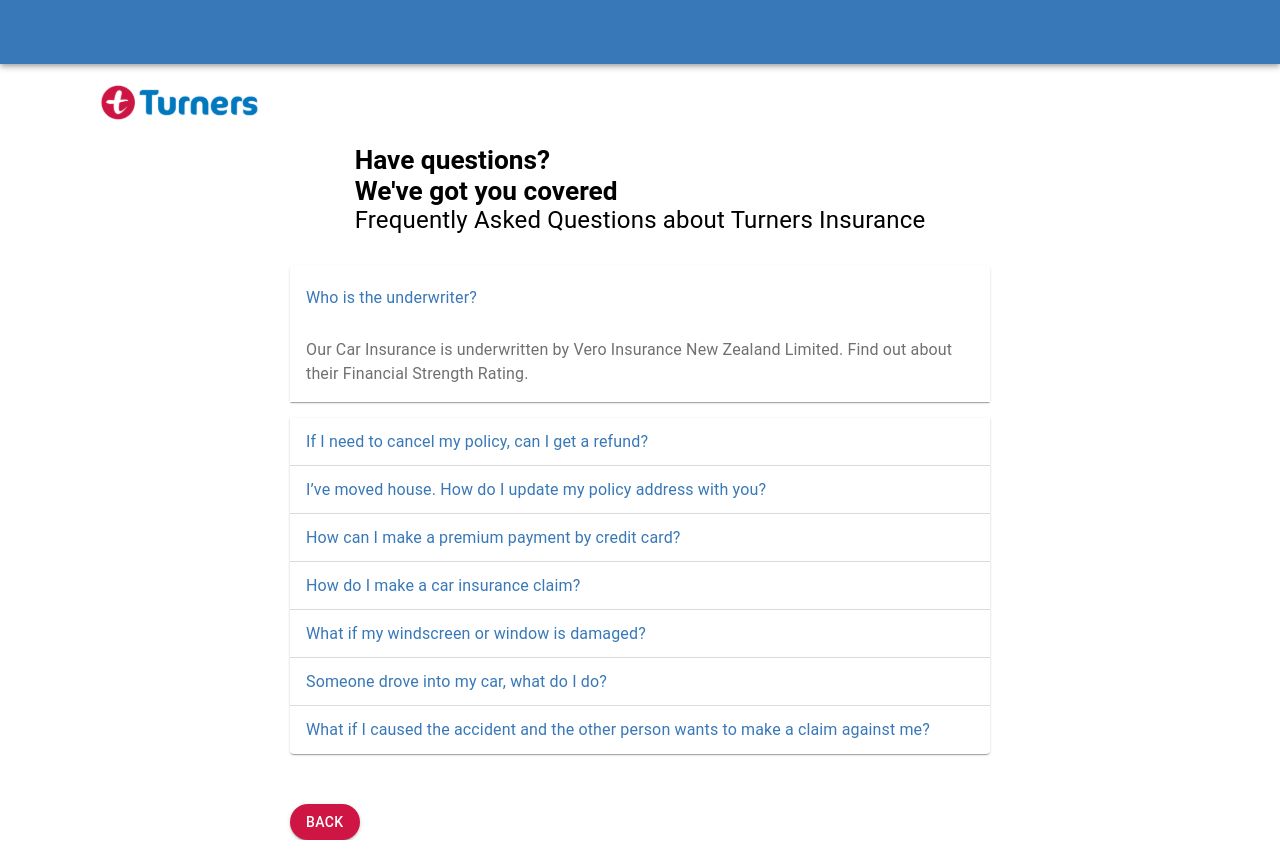
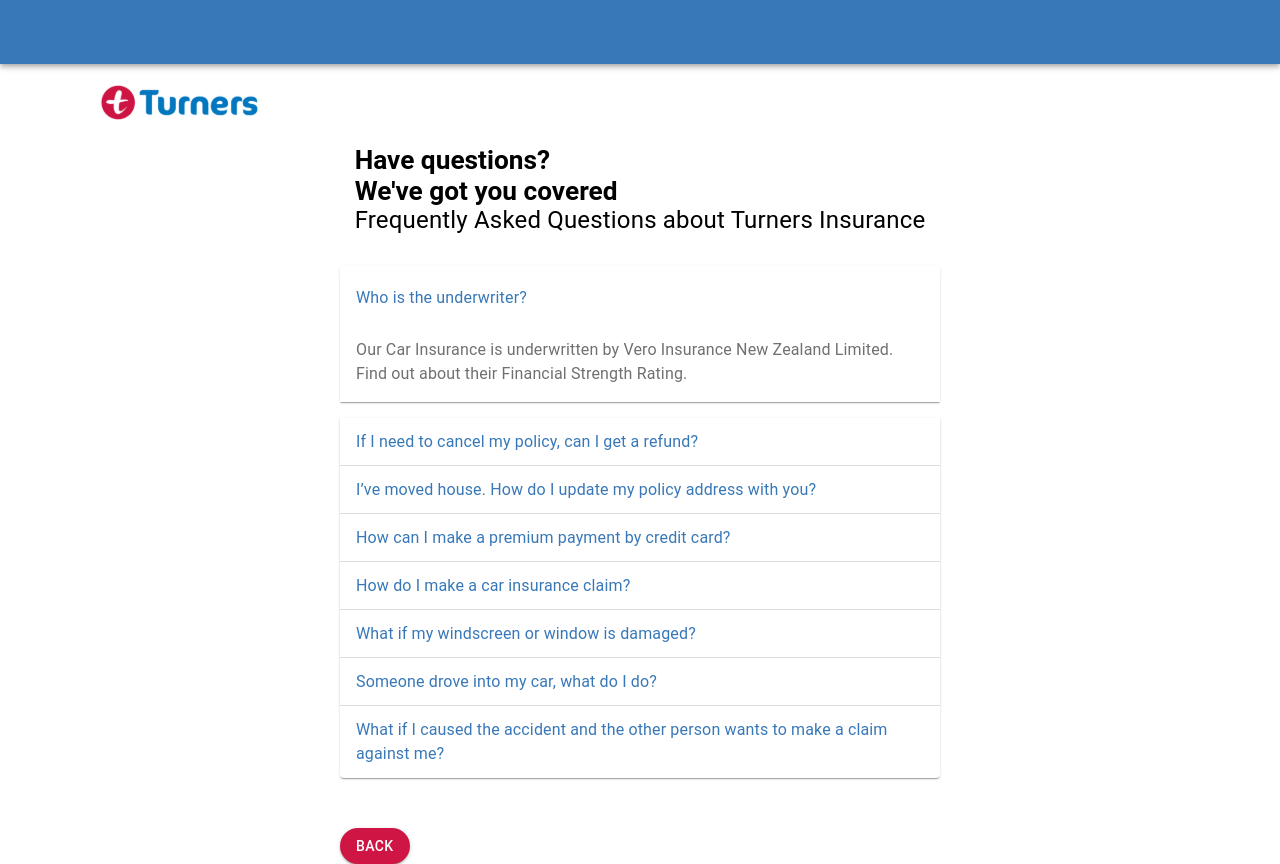
Before and after one commit to danielminhnguyen/asd-mission4, a React (Create React App) app: page /faq in a window 1280 px wide. Before the commit the page ends 840 px from the top, so only its background shows below. Built offline with nearby package versions, Linux system fonts and the light colour scheme.

Commit message:
add test to travis

```diff
--- a/src/screens/FAQs.js
+++ b/src/screens/FAQs.js
@@ -23,11 +23,11 @@
     marginTop: 50,
     display: "flex",
     flexDirection: "row",
-    minWidth: 700,
+    minWidth: 600,
   },
   content: {
     marginTop: 30,
-    maxWidth: 700,
+    maxWidth: 600,
   },
 }));
 
```
Also changed, not shown: .travis.yml.
